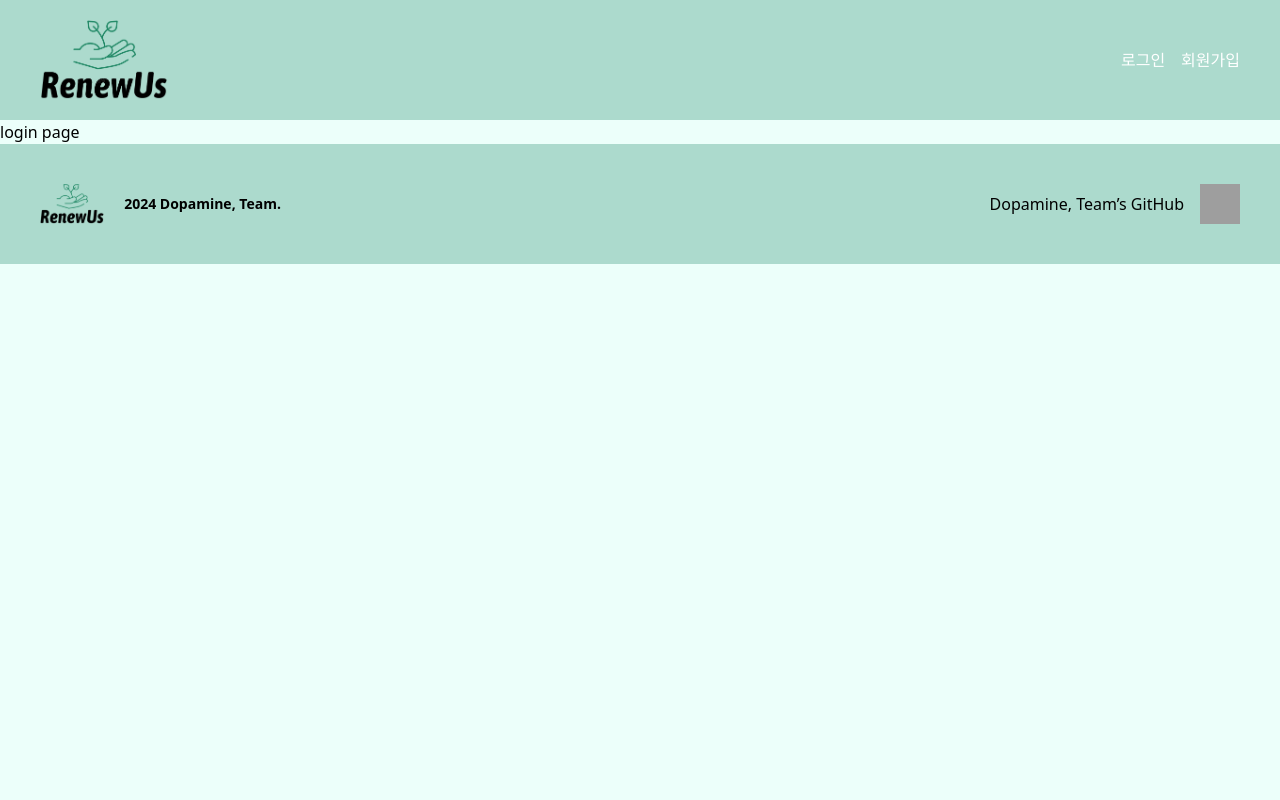
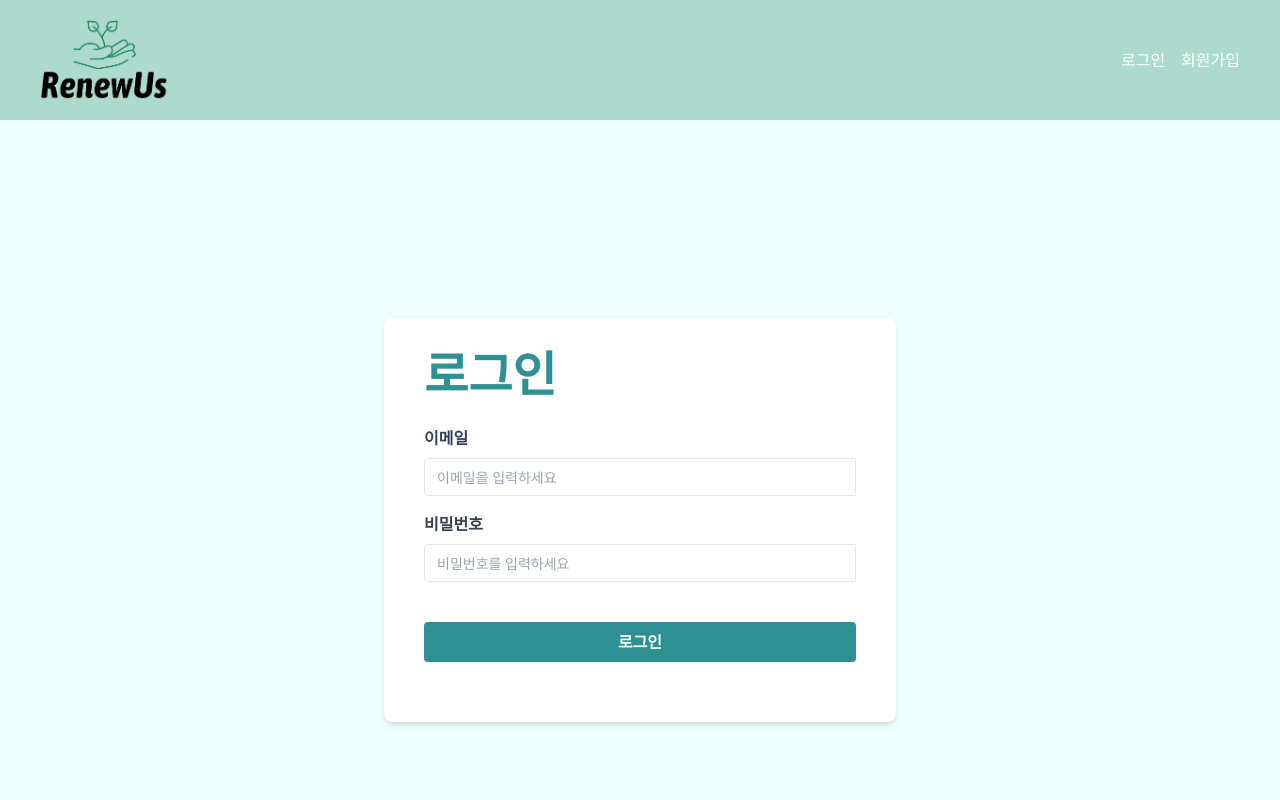
Before and after one commit to web-team-dopamine/recycling-front, a React (Create React App) app: page /login in a window 1280 px wide. Shown: the top 800 px of the page. Built offline with nearby package versions, Linux system fonts and the light colour scheme; grey boxes are pictures that could not be loaded.

Commit message:
style: login page UI #6

```diff
--- /dev/null
+++ b/src/components/Login/LoginForm.tsx
@@ -0,0 +1,63 @@
+import { useNavigate } from 'react-router-dom';
+import useInput from '../../hooks/useInput';
+
+const LoginForm = () => {
+  const emailInput = useInput({ initialValue: '' });
+  const passwordInput = useInput({ initialValue: '' });
+
+  const navigate = useNavigate();
+
+  // login func
+  //const loginHandler = () => {};
+
+  return (
+    <>
+      {/* 이메일 입력 */}
+      <label
+        htmlFor="password"
+        className="block text-gray-700 text-m font-bold mb-2"
+      >
+        이메일
+      </label>
+      <input
+        type="text"
+        id="email"
+        name="emamil"
+        placeholder="이메일을 입력하세요"
+        value={emailInput.value}
+        onChange={emailInput.onChange}
+        className="appearance-none w-full border rounded-l py-2 px-3 text-gray-700 leading-tight mb-4 placeholder:text-sm focus:outline-none focus:shadow-outline"
+      />
+
+      {/* 비밀번호 입력 */}
+      <label
+        htmlFor="password"
+        className="block text-gray-700 text-m font-bold mb-2"
+      >
+        비밀번호
+      </label>
+      <input
+        type="text"
+        id="password"
+        name="password"
+        placeholder="비밀번호를 입력하세요"
+        value={passwordInput.value}
+        onChange={passwordInput.onChange}
+        className="appearance-none w-full border rounded-l py-2 px-3 text-gray-700 leading-tight mb-10 placeholder:text-sm focus:outline-none focus:shadow-outline"
+      />
+
+      {/* 로그인 button */}
+      <div className="flex items-center justify-center">
+        <button
+          className="bg-[#2E9093] hover:bg-[#257276] w-full text-white font-bold py-2 px-4 rounded focus:outline-none focus:shadow-outline"
+          type="button"
+          onClick={() => navigate('/')}
+        >
+          로그인
+        </button>
+      </div>
+    </>
+  );
+};
+
+export default LoginForm;
--- a/src/pages/Login.tsx
+++ b/src/pages/Login.tsx
@@ -1,7 +1,21 @@
-import React from "react";
+import React from 'react';
+import LoginForm from '../components/Login/LoginForm';
 
 const Login = () => {
-  return <div>login page</div>;
+  return (
+    <div className="flex items-center justify-center min-h-screen">
+      <form className="bg-white shadow-md rounded-lg px-10 py-8 max-w-lg w-full mt-7 mb-7">
+        <label className="text-[#2E9093] font-bold text-5xl mt-16 mb-16 text-center">
+          로그인
+        </label>
+
+        {/* 로그인 form */}
+        <div className="mt-7 mb-7">
+          <LoginForm />
+        </div>
+      </form>
+    </div>
+  );
 };
 
 export default Login;
```
